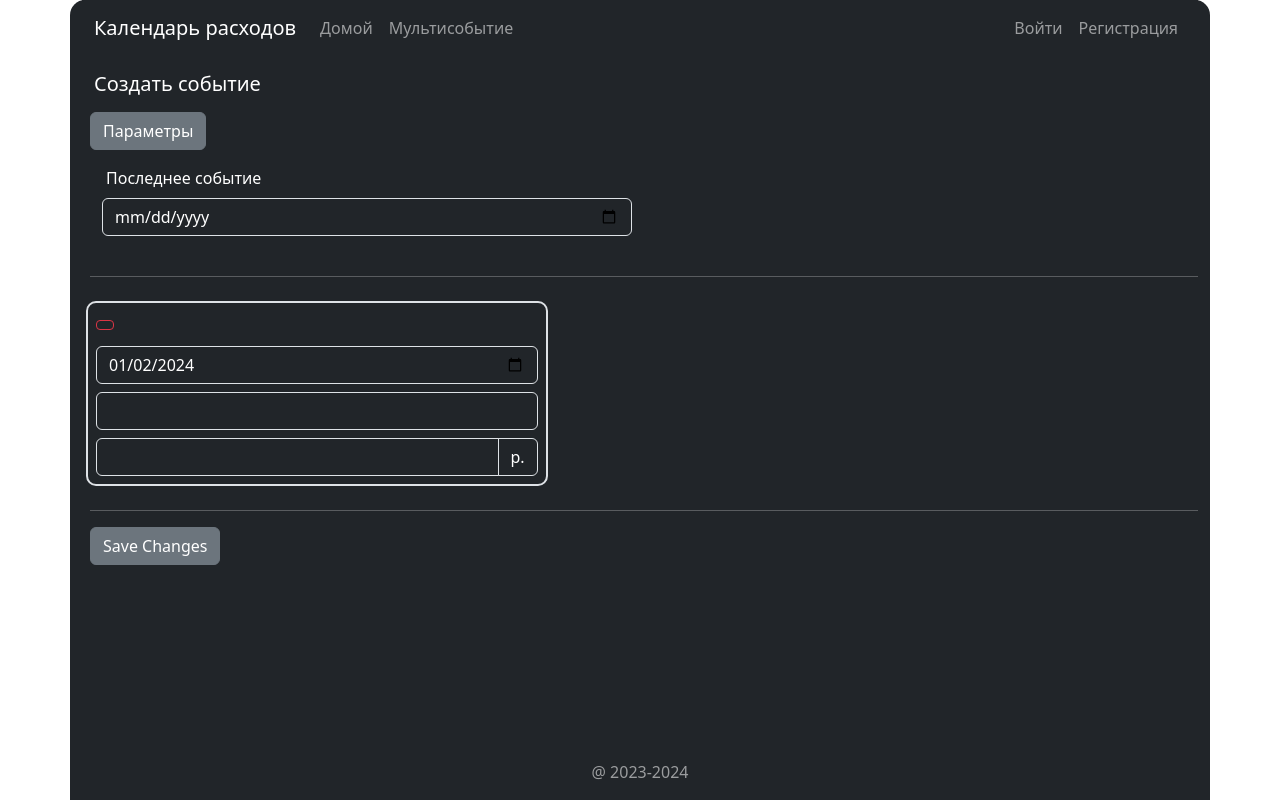
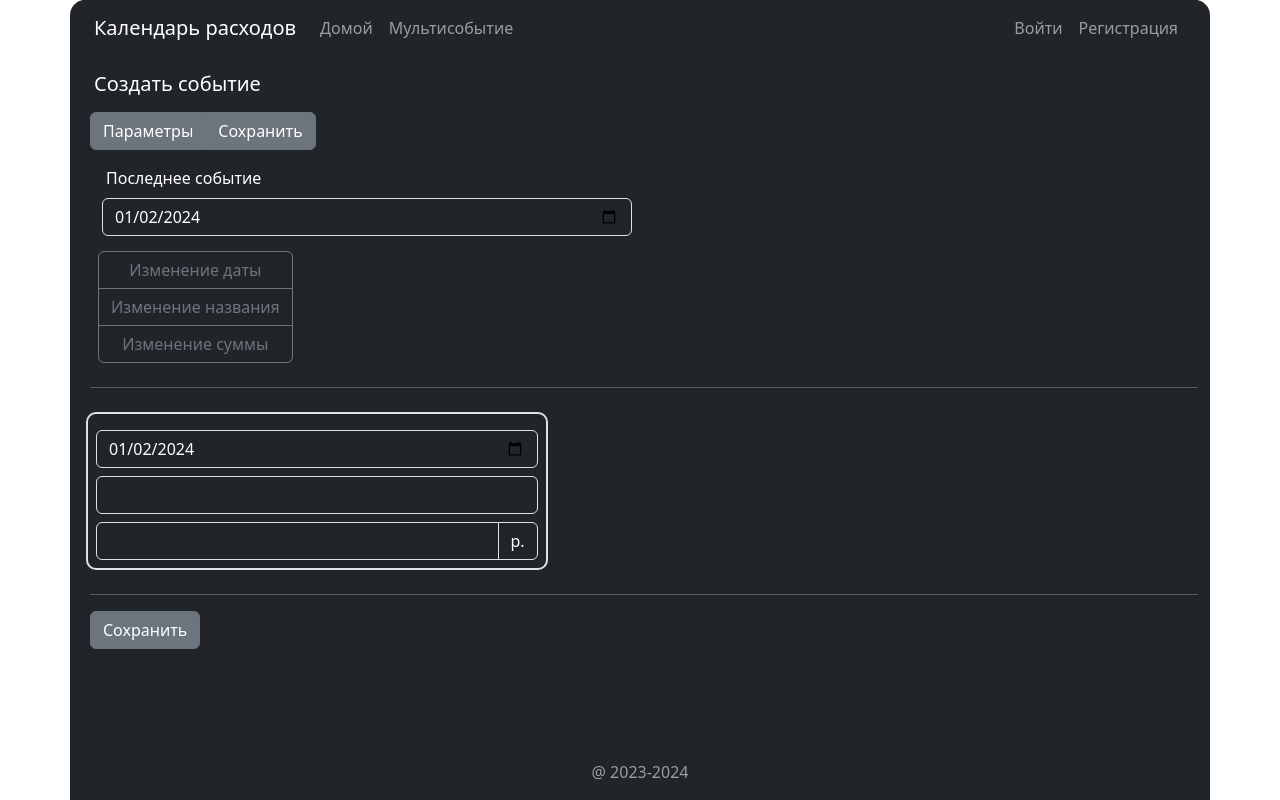
Before and after one commit to 73kayash/familyFinance, a React (Create React App) app in the folder front/: page /createEvent in a window 1280 px wide. Both pictures are taken after a click on the label "Параметры". Built offline with nearby package versions, Linux system fonts and the light colour scheme.

Commit message:
version 0.4.1 creating and editing multiEvents

```diff
--- a/front/src/component/Calendar/Grid/Grid.jsx
+++ b/front/src/component/Calendar/Grid/Grid.jsx
@@ -10,7 +10,6 @@ export function Grid({currentDay}) {
     const startDay = currentDay.clone().startOf('month').startOf('week');
     const start = startDay.clone().subtract(1, 'day');
     const weeks = [...Array(6)].map(() => [...Array(7)].map(() => start.add(1, 'day').clone()));
-    // const days = [...Array(42)].map(() => start.add(1, 'day').clone());
     const queryEnd = startDay.clone().add(42, 'day');
 
     const [events, setEvents] = useState([]);
--- a/front/src/component/EventForm/EditEventForm.jsx
+++ b/front/src/component/EventForm/EditEventForm.jsx
@@ -1,21 +1,14 @@
 import {Button, Col, Form, InputGroup, Row} from "react-bootstrap";
 import moment from "moment";
-import {useState} from "react";
 
-export function EditEventForm({event, eventIndex, inputChangeHandler}) {
-
-    const [selectedDate, setSelectedDate] = useState(moment().format("yyyy-MM-DD"));
-
-    function handleOnChange(event) {
-        setSelectedDate(event.target.value);
-    }
+export function EditEventForm({event, eventIndex, inputChangeHandler, activeDate, activeName, activeSum}) {
 
     return (
         <Row className={"d-flex"}>
             <Row>
                 <Col className="col-md-5 m-2 ps-0 pe-3 pt-2"
                      style={{border: '2px', borderColor: '#dee2e6', borderStyle: 'solid', borderRadius: '10px'}}>
-                    {event != null ?
+                    <Row><Col>{event.name !== "" ?
                         <Button
                             className={"small overflow-hidden ms-2 m-2"}
                             style={{textOverflow: "ellipsis", fontSize: 10}}
@@ -24,23 +17,39 @@ export function EditEventForm({event, eventIndex, inputChangeHandler}) {
                             key={event.id}
                             title={event.sum + " р."}>
                             {event.name}
-                        </Button> : null}
+                        </Button> : null}</Col>
+                    <Col className={"d-flex flex-sm-wrap align-content-center p-0 justify-content-start"}>{event.date}</Col></Row>
                     <Form.Control
-                        className={"bg-dark text-bg-dark m-2"}
+                        disabled={activeDate}
+                        className={`bg-dark text-bg-dark m-2 ${activeDate && 'd-none'}`}
                         type="date"
                         name="doj"
-                        defaultValue={selectedDate}
+                        defaultValue={event.date !== "" ? event.date : moment().format("yyyy-MM-DD")}
                         placeholder="Дата события"
-                        onChange={(e) => {handleOnChange(e); inputChangeHandler(eventIndex, e.target.value, "date")}}/>
+                        onChange={(e) => {
+                            inputChangeHandler(eventIndex, e.target.value, "date");
+                            console.log(event)
+                        }}/>
                     <Form.Control
-                        className={"bg-dark text-bg-dark m-2"}
+                        // disabled={activeName}
+                        className={`bg-dark text-bg-dark m-2 ${activeName && 'd-none'}`}
                         type={"text"}
-                        onChange={(e) => inputChangeHandler(eventIndex, e.target.value, "name")}
+                        value={event.name}
+                        onChange={(e) => {
+                            inputChangeHandler(eventIndex, e.target.value, "name");
+                            console.log(event)
+                        }}
                         aria-placeholder={"Название"}/>
-                    <InputGroup className={"m-2"}>
-                        <Form.Control className={"bg-dark text-bg-dark"}
-                                      aria-label="Dollar amount (with dot and two decimal places)"
-                                      onChange={(e) => inputChangeHandler(eventIndex, e.target.value, "sum")}
+                    <InputGroup className={`m-2 ${activeSum && 'd-none'}`}>
+                        <Form.Control
+                            // disabled={activeSum}
+                            value={event.sum}
+                            className={"bg-dark text-bg-dark"}
+                            aria-label="Dollar amount (with dot and two decimal places)"
+                            onChange={(e) => {
+                                inputChangeHandler(eventIndex, e.target.value, "sum");
+                                console.log(event)
+                            }}
                         />
                         <InputGroup.Text className={"bg-dark text-bg-dark"}>р.</InputGroup.Text>
                     </InputGroup>
--- a/front/src/component/EventForm/EventFormPage.jsx
+++ b/front/src/component/EventForm/EventFormPage.jsx
@@ -1,7 +1,8 @@
-import {Button, Container, Navbar, ToggleButton} from "react-bootstrap";
+import {Button, ButtonGroup, Container, Navbar, ToggleButton} from "react-bootstrap";
 import {MultiEventForm} from "./MultiEventForm";
 import {EditEventForm} from "./EditEventForm";
-import {useState} from "react";
+import {useEffect, useState} from "react";
+import moment from "moment";
 
 export function EventFormPage() {
     const [visibleParameters, setVisibleParameters] = useState(false);
@@ -10,6 +11,61 @@ export function EventFormPage() {
         name: "",
         sum: ""
     })
+    const [multiState, setMultiState] = useState({
+        lastDate: moment().format('yyyy-MM-DD'),
+        changeDate: false,
+        changeName: false,
+        changeSum: false
+    })
+    const [eventList, setEventList] = useState([])
+
+    useEffect(() => {
+        if (rootEvent.name === "" || rootEvent.sum === "") {
+            return;
+        }
+        let rootDate;
+        if (rootEvent.date !== "") {
+            rootDate = moment(rootEvent.date)
+        }
+        let lastDate;
+        if (multiState.lastDate !== "") {
+            lastDate = moment(multiState.lastDate);
+        }
+        if (lastDate == null || rootDate == null) {
+            return;
+        }
+        let betweenDate = lastDate.diff(rootDate, 'months');
+        if (betweenDate < 1) {
+            return;
+        }
+
+        let list = [...Array(betweenDate)];
+        for (let i = 0; i < betweenDate; i++) {
+            list[i] = {
+                date: rootDate.clone().add(i + 1, 'month').format('yyyy-MM-DD'),
+                name: rootEvent.name,
+                sum: rootEvent.sum
+            };
+        }
+        setEventList(list);
+        // console.log(list);
+        // console.log(betweenDate);
+        // console.log(rootDate, lastDate);
+        // console.log(multiState);
+    }, [multiState])
+
+    const changeMultiStateHandler = (field, value) => {
+        setMultiState(prevState => ({
+            ...prevState,
+            [field]: value
+        }))
+    }
+    const changeRootHandler = (index, text, field) => {
+        setRootEvent(prevState => ({
+            ...prevState,
+            [field]: text
+        }))
+    }
 
     return (
         <>
@@ -18,31 +74,50 @@ export function EventFormPage() {
                     <Navbar.Brand>Создать событие</Navbar.Brand>
                 </Container>
             </Navbar>
-            <div className={"ms-2"}>
-                <ToggleButton id="toggle-check" type="checkbox" variant="outline-secondary" checked={visibleParameters}
+            <div key={"page-header"} className={"ms-2"}>
+                <ButtonGroup>
+                    <ToggleButton id="toggle-check" type="checkbox" variant="outline-secondary"
+                                  checked={visibleParameters}
                                   value="1" onChange={(e) => {
                         setVisibleParameters(e.currentTarget.checked);
                     }}>
                         Параметры
                     </ToggleButton>
-
-                {visibleParameters ? <MultiEventForm/> : null}
+                    <Button variant={"secondary"}>Сохранить</Button>
+                </ButtonGroup>
+                {visibleParameters ?
+                    <MultiEventForm changeStateHandler={changeMultiStateHandler} multiState={multiState}/> : null}
 
                 <hr/>
             </div>
 
-            <div className={"bg-dark text-bg-dark ms-2"}>
+            <div key={"page-body"} className={"bg-dark text-bg-dark ms-2"}>
                 <EditEventForm
                     eventIndex={0}
                     event={rootEvent}
+                    inputChangeHandler={changeRootHandler}
+                    activeDate={false}
+                    activeName={false}
+                    activeSum={false}
+                />
+
+                {eventList.map((self, index) =>
+                    <EditEventForm
+                        key={"childEventByIndex" + index}
+                        eventIndex={index}
+                        event={self}
                         inputChangeHandler={console.log}
+                        activeDate={!multiState.changeDate}
+                        activeName={!multiState.changeName}
+                        activeSum={!multiState.changeSum}
                     />
+                )}
             </div>
 
-            <div className={"bg-dark text-bg-dark ms-2"}>
+            <div key={"page-footer"} className={"bg-dark text-bg-dark ms-2"}>
                 <hr/>
                 <Button variant="secondary">
-                    Save Changes
+                    Сохранить
                 </Button>
             </div>
         </>
--- a/front/src/component/EventForm/MultiEventForm.jsx
+++ b/front/src/component/EventForm/MultiEventForm.jsx
@@ -1,12 +1,6 @@
-import {Col, Form, Row, ToggleButton} from "react-bootstrap";
-import {useState} from "react";
+import {ButtonGroup, Form, Row, ToggleButton} from "react-bootstrap";
 
-export function MultiEventForm() {
-
-    const [lasDate, setLastDate] = useState(null);
-    const [changeDate, setChangeDate] = useState(false);
-    const [changeSum, setChangeSum] = useState(false);
-
+export function MultiEventForm({changeStateHandler, multiState}) {
     return (
         <div className={"bg-dark text-bg-dark p-2"}>
             <Row className={"p-2 w-50"}>
@@ -15,29 +9,24 @@ export function MultiEventForm() {
                     className={"bg-dark text-bg-dark m-2"}
                     type="date"
                     name="doj"
+                    defaultValue={multiState.lastDate}
                     placeholder="Последнее событие"
-                    onChange={(e) => {setLastDate(e.target.value)}}/>
+                    onChange={(e) => changeStateHandler('lastDate', e.target.value)}/>
             </Row>
-            {lasDate != null ?
-                <Row className={"p-2"}>
-                    <Col>
-                        <ToggleButton id="toggle-date" type="checkbox" variant="outline-secondary" checked={changeDate}
-                                      value="1" onChange={(e) => {
-                            setChangeDate(e.currentTarget.checked);
-                        }}>
-                            Изменение даты
-                        </ToggleButton>
-                    </Col>
-                    <Col>
-                        <ToggleButton id="toggle-sum" type="checkbox" variant="outline-secondary" checked={changeSum}
-                                      value="1" onChange={(e) => {
-                            setChangeSum(e.currentTarget.checked);
-                        }}>
-                            Изменение суммы
-                        </ToggleButton>
-                    </Col>
-                </Row>
-                : null}
+            <ButtonGroup vertical>
+                <ToggleButton id="toggle-date" type="checkbox" variant="outline-secondary" checked={multiState.changeDate}
+                              value="1" onChange={(e) => changeStateHandler('changeDate', e.currentTarget.checked)}>
+                    Изменение даты
+                </ToggleButton>
+                <ToggleButton id="toggle-name" type="checkbox" variant="outline-secondary" checked={multiState.changeName}
+                              value="1" onChange={(e) => changeStateHandler('changeName', e.currentTarget.checked)}>
+                    Изменение названия
+                </ToggleButton>
+                <ToggleButton id="toggle-sum" type="checkbox" variant="outline-secondary" checked={multiState.changeSum}
+                              value="1" onChange={(e) => changeStateHandler('changeSum', e.currentTarget.checked)}>
+                    Изменение суммы
+                </ToggleButton>
+            </ButtonGroup>
             <Row>
 
             </Row>
```
Lines whose indentation alone changed are shown as unchanged.
